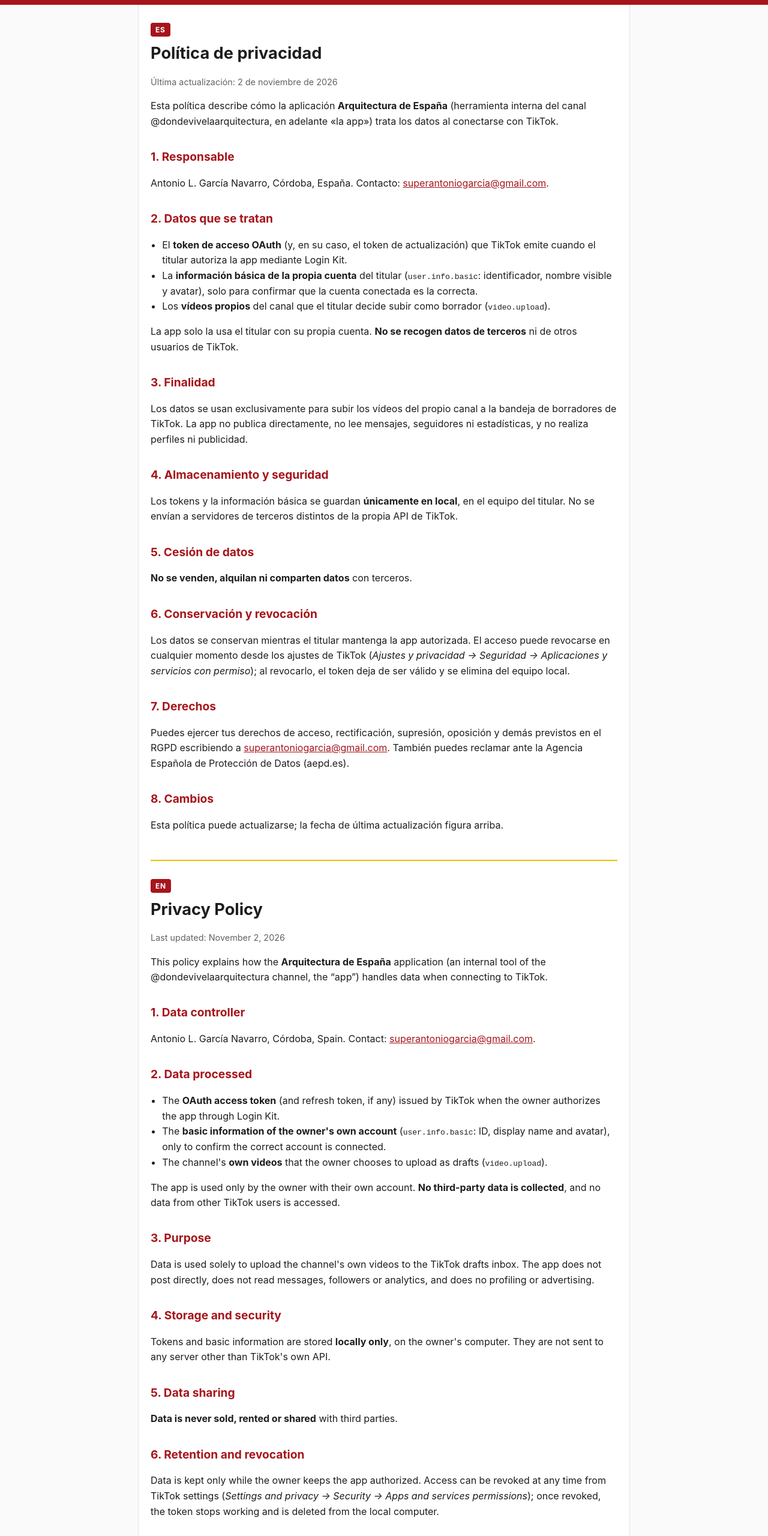
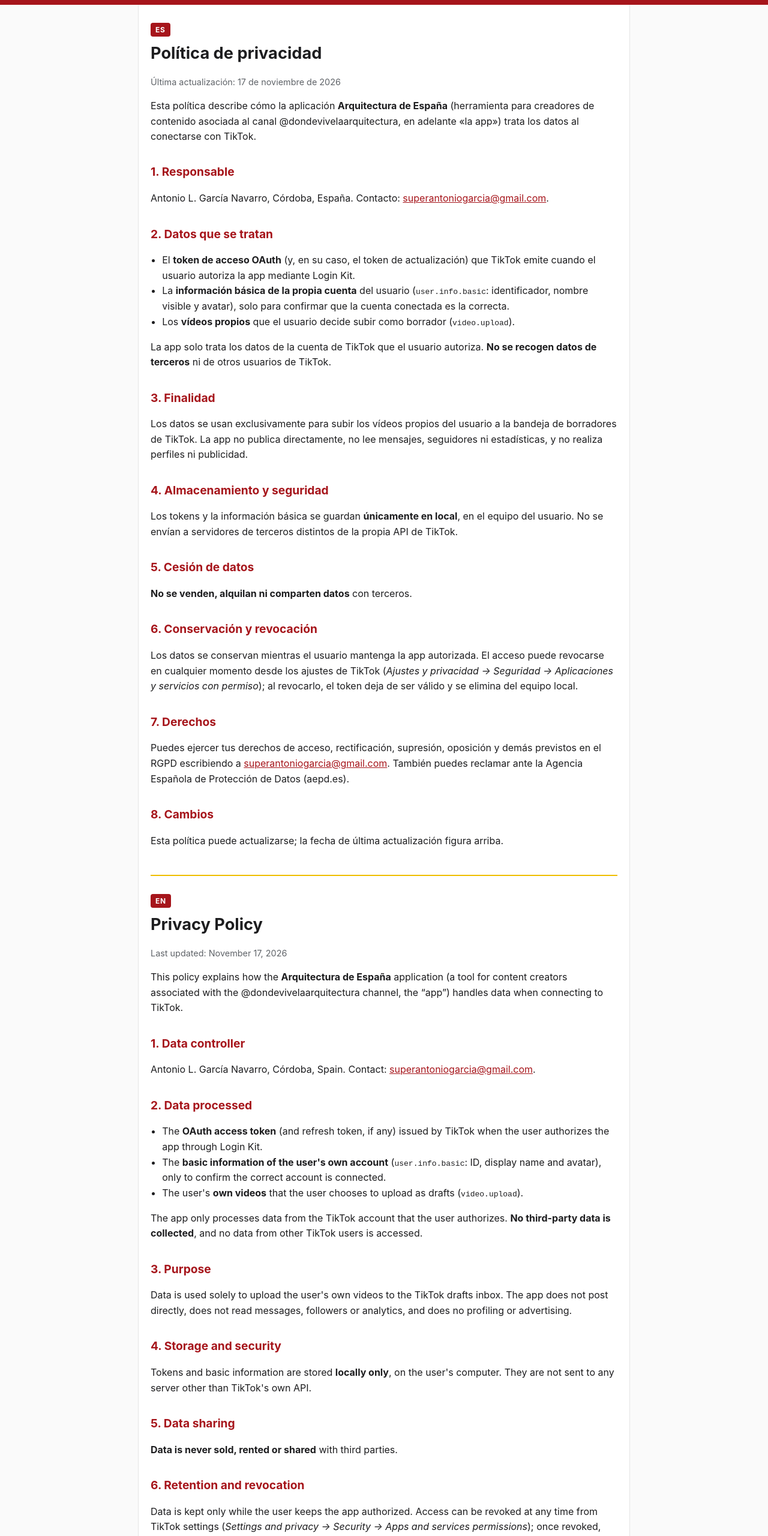
Before and after one commit to superantoniogarcia-del/arquitectura, a plain HTML site: page privacy.html in a window 1280 px wide. Shown: the part 80-2640 px from the top of the page at 60% size. Drawn offline with Linux system fonts and the light colour scheme.

Commit message:
Presentar la app como herramienta para creadores de contenido
Se elimina el lenguaje de herramienta interna o uso privado, para
alinearla con los requisitos de TikTok for Developers.

```diff
--- a/privacy.html
+++ b/privacy.html
@@ -4,7 +4,7 @@
 <meta charset="utf-8">
 <meta name="viewport" content="width=device-width, initial-scale=1">
 <title>Política de privacidad / Privacy Policy – Arquitectura de España</title>
-<meta name="description" content="Arquitectura de España – herramienta interna del canal @dondevivelaarquitectura para subir sus propios vídeos a TikTok como borrador.">
+<meta name="description" content="Arquitectura de España – herramienta para creadores de contenido que permite a los usuarios de TikTok iniciar sesión con Login Kit y subir sus propios vídeos como borrador.">
 <link rel="icon" type="image/png" href="favicon.png">
 <link rel="apple-touch-icon" href="logo.png">
 <link rel="stylesheet" href="style.css">
@@ -18,25 +18,25 @@
 <main>
 <span class="lang">ES</span>
 <h1>Política de privacidad</h1>
-<p class="meta">Última actualización: 2 de noviembre de 2026</p>
-<p>Esta política describe cómo la aplicación <strong>Arquitectura de España</strong> (herramienta interna del canal @dondevivelaarquitectura, en adelante «la app») trata los datos al conectarse con TikTok.</p>
+<p class="meta">Última actualización: 17 de noviembre de 2026</p>
+<p>Esta política describe cómo la aplicación <strong>Arquitectura de España</strong> (herramienta para creadores de contenido asociada al canal @dondevivelaarquitectura, en adelante «la app») trata los datos al conectarse con TikTok.</p>
 <h2>1. Responsable</h2>
 <p>Antonio L. García Navarro, Córdoba, España. Contacto: <a href="mailto:superantoniogarcia@gmail.com">superantoniogarcia@gmail.com</a>.</p>
 <h2>2. Datos que se tratan</h2>
 <ul>
-<li>El <strong>token de acceso OAuth</strong> (y, en su caso, el token de actualización) que TikTok emite cuando el titular autoriza la app mediante Login Kit.</li>
-<li>La <strong>información básica de la propia cuenta</strong> del titular (<code>user.info.basic</code>: identificador, nombre visible y avatar), solo para confirmar que la cuenta conectada es la correcta.</li>
-<li>Los <strong>vídeos propios</strong> del canal que el titular decide subir como borrador (<code>video.upload</code>).</li>
+<li>El <strong>token de acceso OAuth</strong> (y, en su caso, el token de actualización) que TikTok emite cuando el usuario autoriza la app mediante Login Kit.</li>
+<li>La <strong>información básica de la propia cuenta</strong> del usuario (<code>user.info.basic</code>: identificador, nombre visible y avatar), solo para confirmar que la cuenta conectada es la correcta.</li>
+<li>Los <strong>vídeos propios</strong> que el usuario decide subir como borrador (<code>video.upload</code>).</li>
 </ul>
-<p>La app solo la usa el titular con su propia cuenta. <strong>No se recogen datos de terceros</strong> ni de otros usuarios de TikTok.</p>
+<p>La app solo trata los datos de la cuenta de TikTok que el usuario autoriza. <strong>No se recogen datos de terceros</strong> ni de otros usuarios de TikTok.</p>
 <h2>3. Finalidad</h2>
-<p>Los datos se usan exclusivamente para subir los vídeos del propio canal a la bandeja de borradores de TikTok. La app no publica directamente, no lee mensajes, seguidores ni estadísticas, y no realiza perfiles ni publicidad.</p>
+<p>Los datos se usan exclusivamente para subir los vídeos propios del usuario a la bandeja de borradores de TikTok. La app no publica directamente, no lee mensajes, seguidores ni estadísticas, y no realiza perfiles ni publicidad.</p>
 <h2>4. Almacenamiento y seguridad</h2>
-<p>Los tokens y la información básica se guardan <strong>únicamente en local</strong>, en el equipo del titular. No se envían a servidores de terceros distintos de la propia API de TikTok.</p>
+<p>Los tokens y la información básica se guardan <strong>únicamente en local</strong>, en el equipo del usuario. No se envían a servidores de terceros distintos de la propia API de TikTok.</p>
 <h2>5. Cesión de datos</h2>
 <p><strong>No se venden, alquilan ni comparten datos</strong> con terceros.</p>
 <h2>6. Conservación y revocación</h2>
-<p>Los datos se conservan mientras el titular mantenga la app autorizada. El acceso puede revocarse en cualquier momento desde los ajustes de TikTok (<em>Ajustes y privacidad → Seguridad → Aplicaciones y servicios con permiso</em>); al revocarlo, el token deja de ser válido y se elimina del equipo local.</p>
+<p>Los datos se conservan mientras el usuario mantenga la app autorizada. El acceso puede revocarse en cualquier momento desde los ajustes de TikTok (<em>Ajustes y privacidad → Seguridad → Aplicaciones y servicios con permiso</em>); al revocarlo, el token deja de ser válido y se elimina del equipo local.</p>
 <h2>7. Derechos</h2>
 <p>Puedes ejercer tus derechos de acceso, rectificación, supresión, oposición y demás previstos en el RGPD escribiendo a <a href="mailto:superantoniogarcia@gmail.com">superantoniogarcia@gmail.com</a>. También puedes reclamar ante la Agencia Española de Protección de Datos (aepd.es).</p>
 <h2>8. Cambios</h2>
@@ -47,25 +47,25 @@
 <span class="lang">EN</span>
 <div lang="en">
 <h1>Privacy Policy</h1>
-<p class="meta">Last updated: November 2, 2026</p>
-<p>This policy explains how the <strong>Arquitectura de España</strong> application (an internal tool of the @dondevivelaarquitectura channel, the “app”) handles data when connecting to TikTok.</p>
+<p class="meta">Last updated: November 17, 2026</p>
+<p>This policy explains how the <strong>Arquitectura de España</strong> application (a tool for content creators associated with the @dondevivelaarquitectura channel, the “app”) handles data when connecting to TikTok.</p>
 <h2>1. Data controller</h2>
 <p>Antonio L. García Navarro, Córdoba, Spain. Contact: <a href="mailto:superantoniogarcia@gmail.com">superantoniogarcia@gmail.com</a>.</p>
 <h2>2. Data processed</h2>
 <ul>
-<li>The <strong>OAuth access token</strong> (and refresh token, if any) issued by TikTok when the owner authorizes the app through Login Kit.</li>
-<li>The <strong>basic information of the owner's own account</strong> (<code>user.info.basic</code>: ID, display name and avatar), only to confirm the correct account is connected.</li>
-<li>The channel's <strong>own videos</strong> that the owner chooses to upload as drafts (<code>video.upload</code>).</li>
+<li>The <strong>OAuth access token</strong> (and refresh token, if any) issued by TikTok when the user authorizes the app through Login Kit.</li>
+<li>The <strong>basic information of the user's own account</strong> (<code>user.info.basic</code>: ID, display name and avatar), only to confirm the correct account is connected.</li>
+<li>The user's <strong>own videos</strong> that the user chooses to upload as drafts (<code>video.upload</code>).</li>
 </ul>
-<p>The app is used only by the owner with their own account. <strong>No third-party data is collected</strong>, and no data from other TikTok users is accessed.</p>
+<p>The app only processes data from the TikTok account that the user authorizes. <strong>No third-party data is collected</strong>, and no data from other TikTok users is accessed.</p>
 <h2>3. Purpose</h2>
-<p>Data is used solely to upload the channel's own videos to the TikTok drafts inbox. The app does not post directly, does not read messages, followers or analytics, and does no profiling or advertising.</p>
+<p>Data is used solely to upload the user's own videos to the TikTok drafts inbox. The app does not post directly, does not read messages, followers or analytics, and does no profiling or advertising.</p>
 <h2>4. Storage and security</h2>
-<p>Tokens and basic information are stored <strong>locally only</strong>, on the owner's computer. They are not sent to any server other than TikTok's own API.</p>
+<p>Tokens and basic information are stored <strong>locally only</strong>, on the user's computer. They are not sent to any server other than TikTok's own API.</p>
 <h2>5. Data sharing</h2>
 <p><strong>Data is never sold, rented or shared</strong> with third parties.</p>
 <h2>6. Retention and revocation</h2>
-<p>Data is kept only while the owner keeps the app authorized. Access can be revoked at any time from TikTok settings (<em>Settings and privacy → Security → Apps and services permissions</em>); once revoked, the token stops working and is deleted from the local computer.</p>
+<p>Data is kept only while the user keeps the app authorized. Access can be revoked at any time from TikTok settings (<em>Settings and privacy → Security → Apps and services permissions</em>); once revoked, the token stops working and is deleted from the local computer.</p>
 <h2>7. Your rights</h2>
 <p>You may exercise your GDPR rights (access, rectification, erasure, objection, etc.) by writing to <a href="mailto:superantoniogarcia@gmail.com">superantoniogarcia@gmail.com</a>. You may also lodge a complaint with the Spanish Data Protection Agency (aepd.es).</p>
 <h2>8. Changes</h2>
```
Also changed, not shown: index.html (+11 -11 lines), terms.html (+9 -9 lines).
